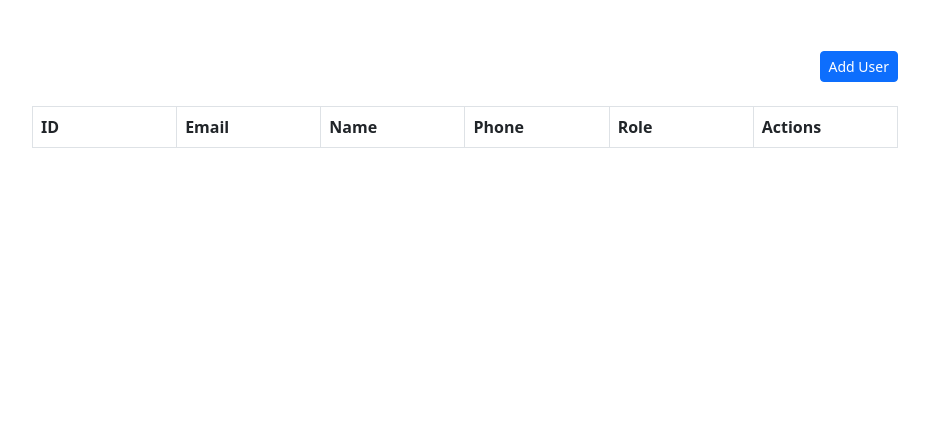
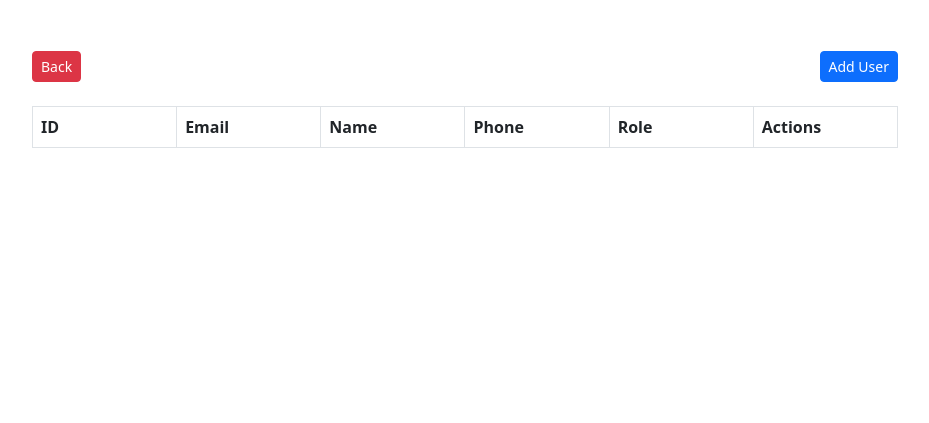
Before and after one commit to Catalin246/php-web-shop-amazon, a PHP site: page / in a window 1280 px wide. Shown: the part 377-800 px from the top of the page, without its empty margins (175-1104 px from the left). Run offline with PHP 8.4, Linux system fonts and the light colour scheme; lists and menus that the app fills with data are empty; some libraries are stand-ins or nearby versions.

Commit message:
Add a back button on the index page.

```diff
--- a/app/views/user/index.php
+++ b/app/views/user/index.php
@@ -6,7 +6,10 @@ include __DIR__ . '/../components/admin-header.php';
 
 <div class="container p-5">
     <div class="row d-flex justify-content-center">
-        <div class="col-10 py-4 d-flex justify-content-end">
+        <div class="col-5 py-4 d-flex justify-content-start">
+            <a href="/"><button type="button" class="btn btn-danger btn-sm">Back</button></a>
+        </div>
+        <div class="col-5 py-4 d-flex justify-content-end">
             <a href="/user/add"><button type="button" class="btn btn-primary btn-sm">Add
                     User</button></a>
         </div>
```
